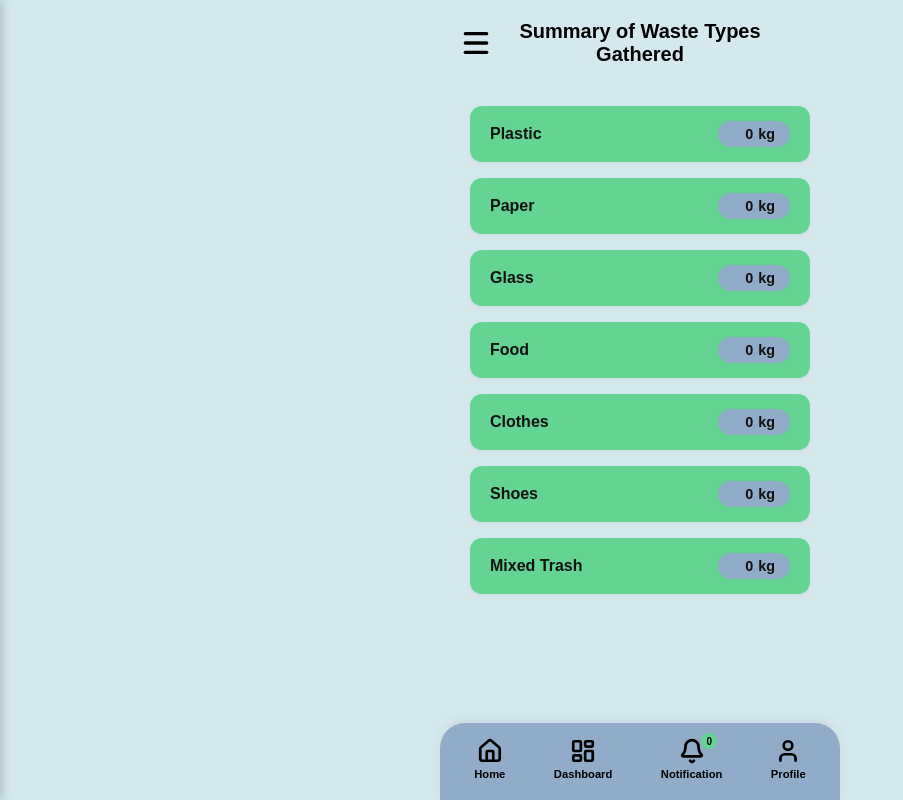
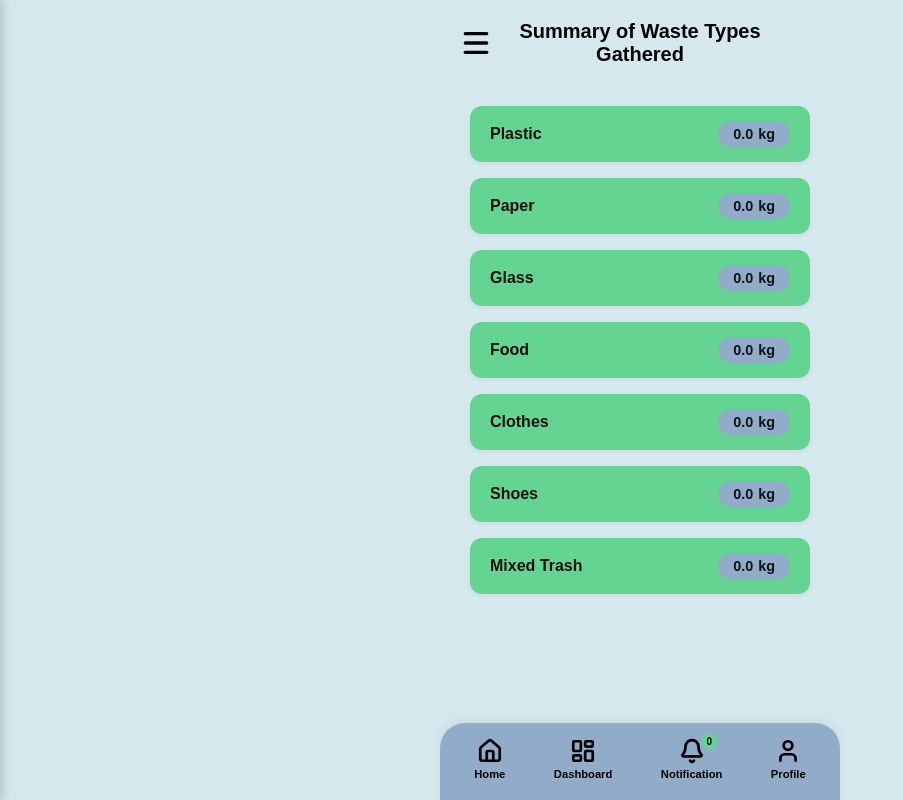
Before and after one commit to Gracey2203/WasteTrack, a React (Create React App) app in the folder frontend/: page /summary in a window 1280 px wide. Shown: the whole page, without its empty margins (0-903 px from the left). Built offline with nearby package versions, Linux system fonts and the light colour scheme.

Commit message:
Updated filter icon's clickable area and fixed to show 1 decimal place only

```diff
--- a/frontend/src/RecyclingCentres.js
+++ b/frontend/src/RecyclingCentres.js
@@ -76,7 +76,8 @@ const RecyclingCentres = () => {
                             size={20}
                             style={{
                                 cursor: 'pointer',
-                                marginRight: '15px',
+                                marginRight: '5px',
+                                padding: '10px', // Increases the clickable area for better UX
                                 /* Turns the icon green if a filter is active! */
                                 color: selectedFilter !== 'All' ? '#64d493' : '#000000'
                             }}
--- a/frontend/src/Summary.js
+++ b/frontend/src/Summary.js
@@ -110,7 +110,11 @@ const Summary = () => {
                             alignItems: 'center',
                             gap: '5px'
                         }}>
-                            <span style={{ minWidth: '20px', textAlign: 'right' }}>{item.amount}</span>
+                            <span style={{
+                                minWidth: '20px',
+                                textAlign: 'right' }}>
+                                {Number(item.amount).toFixed(1)}
+                            </span>
                             <span>kg</span>
                         </div>
                     </div>
```
